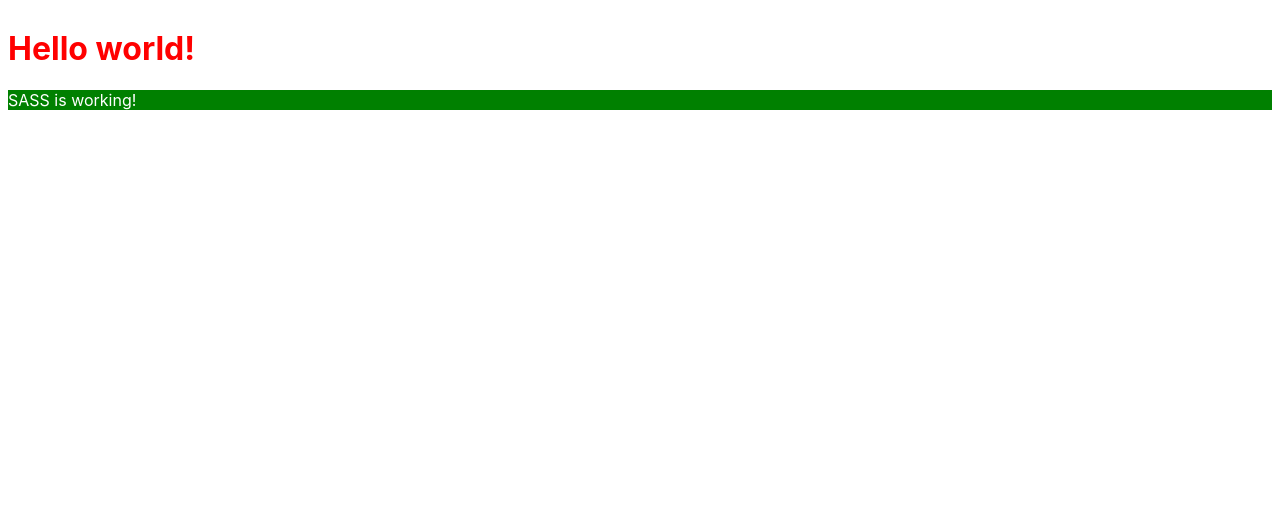
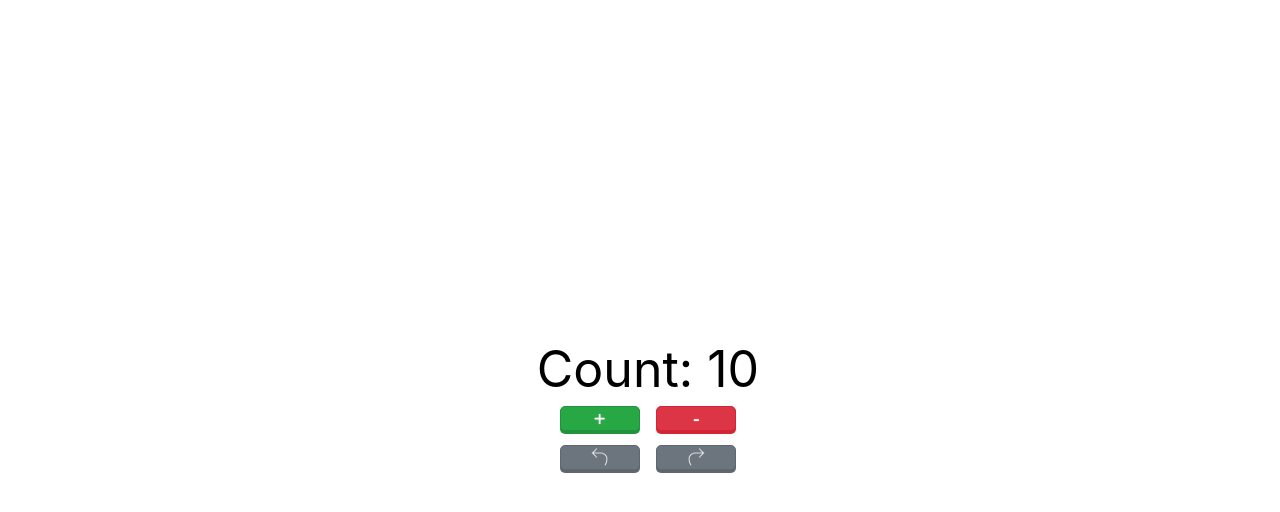
Before and after one commit to SaeedYasin/templates, a Svelte app in the folder svelte-counter-example/: page / in a window 1280 px wide. Shown: the top 512 px of the page. Built offline with nearby package versions, Linux system fonts and the light colour scheme.

Commit message:
[svelte] Implement counter

```diff
--- a/svelte-counter-example/package.json
+++ b/svelte-counter-example/package.json
@@ -5,7 +5,7 @@
   "scripts": {
     "build": "rollup -c",
     "dev": "rollup -c -w",
-    "start": "sirv public --no-clear"
+    "start": "sirv public --no-clear --port 5555"
   },
   "devDependencies": {
     "@rollup/plugin-commonjs": "^17.0.0",
--- a/svelte-counter-example/public/global.css
+++ b/svelte-counter-example/public/global.css
@@ -1,63 +1,16 @@
-html, body {
-	position: relative;
-	width: 100%;
-	height: 100%;
+*,
+*::before,
+*::after {
+  box-sizing: border-box;
+}
+
+html {
+  padding: 0;
+  margin: 0;
+  font-size: 62.5%;
 }
 
 body {
-	color: #333;
-	margin: 0;
-	padding: 8px;
-	box-sizing: border-box;
-	font-family: -apple-system, BlinkMacSystemFont, "Segoe UI", Roboto, Oxygen-Sans, Ubuntu, Cantarell, "Helvetica Neue", sans-serif;
+  font-family: -apple-system, BlinkMacSystemFont, "Segoe UI", Roboto, Oxygen,
+    Ubuntu, Cantarell, "Fira Sans", "Droid Sans", "Helvetica Neue", sans-serif;
 }
-
-a {
-	color: rgb(0,100,200);
-	text-decoration: none;
-}
-
-a:hover {
-	text-decoration: underline;
-}
-
-a:visited {
-	color: rgb(0,80,160);
-}
-
-label {
-	display: block;
-}
-
-input, button, select, textarea {
-	font-family: inherit;
-	font-size: inherit;
-	-webkit-padding: 0.4em 0;
-	padding: 0.4em;
-	margin: 0 0 0.5em 0;
-	box-sizing: border-box;
-	border: 1px solid #ccc;
-	border-radius: 2px;
-}
-
-input:disabled {
-	color: #ccc;
-}
-
-button {
-	color: #333;
-	background-color: #f4f4f4;
-	outline: none;
-}
-
-button:disabled {
-	color: #999;
-}
-
-button:not(:disabled):active {
-	background-color: #ddd;
-}
-
-button:focus {
-	border-color: #666;
-}
--- a/svelte-counter-example/src/App.svelte
+++ b/svelte-counter-example/src/App.svelte
@@ -1,25 +1,8 @@
 <script>
-  export let name;
+  import PageCentered from "./components/layout/PageCentered.svelte";
+  import Counter from "./components/counter/Counter.svelte";
 </script>
 
-<h1>Hello {name}!</h1>
-
-<div>
-  <p>SASS is working!</p>
-</div>
-
-<style lang="scss">
-  $color: red;
-
-  h1 {
-    color: $color;
-  }
-
-  div {
-    background: green;
-
-    > p {
-      color: #fff;
-    }
-  }
-</style>
+<PageCentered>
+  <Counter />
+</PageCentered>
--- /dev/null
+++ b/svelte-counter-example/src/components/counter/Counter.svelte
@@ -0,0 +1,118 @@
+<script>
+  import undoable from "../../store/undoable.js";
+  import persistent from "../../store/persistent.js";
+  import log from "../../store/log.js";
+
+  const storeLabel = "count";
+  const countStore = log(persistent(storeLabel, 10), storeLabel);
+  const [count, undo, redo, canUndo, canRedo] = undoable(countStore);
+
+  const handleKeydown = (e) => {
+    if (e.ctrlKey) {
+      if (e.which === 89) {
+        e.preventDefault();
+        redo(); // (Ctrl+Y)
+      } else if (e.which === 90) {
+        e.preventDefault();
+        undo(); // (Ctrl+Z)
+      }
+    }
+  };
+</script>
+
+<svelte:window on:keydown={handleKeydown} />
+
+<div class="title">Count: {$count}</div>
+<div>
+  <button
+    class="btn btn-success"
+    on:click={() => count.update((count) => +count + 1)}
+  >
+    +
+  </button>
+  <button
+    class="btn btn-danger"
+    on:click={() => count.update((count) => +count - 1)}
+  >
+    -
+  </button>
+</div>
+<div>
+  <button class="btn btn-warning" on:click={undo} disabled={!$canUndo}>
+    <img src="images/undo.png" alt="undo" width="20px" height="20px" />
+  </button>
+  <button class="btn btn-info" on:click={redo} disabled={!$canRedo}>
+    <img src="images/redo.png" alt="redo" width="20px" height="20px" />
+  </button>
+</div>
+
+<style lang="scss">
+  .title {
+    font-size: 50px;
+  }
+
+  .btn {
+    $primary: #007bff;
+    $secondary: #6c757d;
+    $success: #28a745;
+    $info: #17a2b8;
+    $warning: #ffc107;
+    $danger: #dc3545;
+    $extrude-size: 3px;
+
+    position: relative;
+    top: 0px;
+    width: 80px;
+    height: 25px;
+    margin: 7px;
+    border: 0;
+    border-radius: 5px;
+    cursor: pointer;
+    text-align: center;
+    font-size: 20px;
+    text-shadow: 0 0 1px #fff;
+    user-select: none;
+    transition: All 250ms ease;
+
+    &:active {
+      position: relative;
+      top: $extrude-size;
+      box-shadow: none !important;
+    }
+
+    &:disabled {
+      pointer-events: none;
+      background-color: $secondary;
+      border: 1px solid darken($secondary, 5%);
+      box-shadow: 0px $extrude-size 0px darken($secondary, 5%);
+    }
+
+    &-success {
+      color: white;
+      background-color: $success;
+      border: 1px solid darken($success, 5%);
+      box-shadow: 0px $extrude-size 0px darken($success, 5%);
+    }
+
+    &-danger {
+      color: white;
+      background-color: $danger;
+      border: 1px solid darken($danger, 5%);
+      box-shadow: 0px $extrude-size 0px darken($danger, 5%);
+    }
+
+    &-warning {
+      color: white;
+      background-color: $warning;
+      border: 1px solid darken($warning, 5%);
+      box-shadow: 0px $extrude-size 0px darken($warning, 5%);
+    }
+
+    &-info {
+      color: white;
+      background-color: $info;
+      border: 1px solid darken($info, 5%);
+      box-shadow: 0px $extrude-size 0px darken($info, 5%);
+    }
+  }
+</style>
--- /dev/null
+++ b/svelte-counter-example/src/components/layout/PageCentered.svelte
@@ -0,0 +1,14 @@
+<div>
+  <slot />
+</div>
+
+<style lang="scss">
+  div {
+    width: 100vw;
+    height: 100vh;
+    display: flex;
+    justify-content: center;
+    align-items: center;
+    flex-direction: column;
+  }
+</style>
--- a/svelte-counter-example/src/main.js
+++ b/svelte-counter-example/src/main.js
@@ -1,10 +1,8 @@
-import App from './App.svelte';
+import App from "./App.svelte";
 
 const app = new App({
-	target: document.body,
-	props: {
-		name: 'world'
-	}
+  target: document.body,
+  props: {},
 });
 
 export default app;
--- /dev/null
+++ b/svelte-counter-example/src/store/log.js
@@ -0,0 +1,37 @@
+import { get } from "svelte/store";
+import { onDestroy } from "svelte";
+
+const timeStamp = () => {
+  const date = new Date();
+  const hour = date.getHours();
+  const minutes = date.getMinutes();
+  const seconds = date.getSeconds();
+  const milliseconds = date.getMilliseconds();
+
+  return [
+    "[%c" +
+      (hour < 10 ? "0" + hour : hour) +
+      ":" +
+      (minutes < 10 ? "0" + minutes : minutes) +
+      ":" +
+      (seconds < 10 ? "0" + seconds : seconds) +
+      "." +
+      ("00" + milliseconds).slice(-3) +
+      "%c]",
+    "color: gold",
+    "color: unset",
+  ];
+};
+
+export default function log(store, name) {
+  let previousValue = get(store);
+  const unsubscribe = store.subscribe((value) => {
+    const entryName = (name || "value") + ":";
+    console.groupCollapsed(...timeStamp(), entryName, value);
+    console.log("Previous", entryName, previousValue);
+    console.groupEnd();
+    previousValue = value;
+  });
+  onDestroy(unsubscribe);
+  return store;
+}
--- /dev/null
+++ b/svelte-counter-example/src/store/persistent.js
@@ -0,0 +1,19 @@
+import { writable } from "svelte/store";
+
+const read = (key) => {
+  try {
+    return JSON.parse(localStorage[key]);
+  } catch (e) {
+    console.warn("key", key, "not found in local storage");
+  }
+};
+
+export default function persistent(key, initial) {
+  const store = writable(read(key) || initial, () => {
+    return store.subscribe((value) => {
+      localStorage[key] = JSON.stringify(value);
+    });
+  });
+
+  return store;
+}
--- /dev/null
+++ b/svelte-counter-example/src/store/undoable.js
@@ -0,0 +1,54 @@
+import { writable, derived, get } from "svelte/store";
+
+export default function undoable(store) {
+  const initial = get(store);
+
+  const state = writable({
+    value: initial,
+    stack: [initial],
+    index: 0,
+  });
+
+  const undo = () => {
+    state.update(({ stack, index, value }) => {
+      if (index > 0) store.set((value = stack[--index]));
+      return { value, stack, index };
+    });
+  };
+
+  const redo = () => {
+    state.update(({ stack, index, value }) => {
+      if (index < stack.length - 1) store.set((value = stack[++index]));
+      return { value, stack, index };
+    });
+  };
+
+  const update = (fn) => {
+    store.update((old_value) => {
+      const value = fn(old_value);
+
+      state.update(({ stack, index }) => {
+        stack.length = ++index; // clear forward history
+        stack[index] = value;
+        return { value, stack, index };
+      });
+
+      return value;
+    });
+  };
+
+  const set = (value) => {
+    update(() => value);
+  };
+
+  const value = derived(state, ({ value }) => value);
+  const newStore = { subscribe: value.subscribe, update, set };
+
+  const canUndo = derived(state, ({ index }) => index > 0);
+  const canRedo = derived(
+    state,
+    ({ index, stack }) => index < stack.length - 1
+  );
+
+  return [newStore, undo, redo, canUndo, canRedo];
+}
```
Also changed, not shown: svelte-counter-example/public/images/redo.png (added), svelte-counter-example/public/images/undo.png (added).
